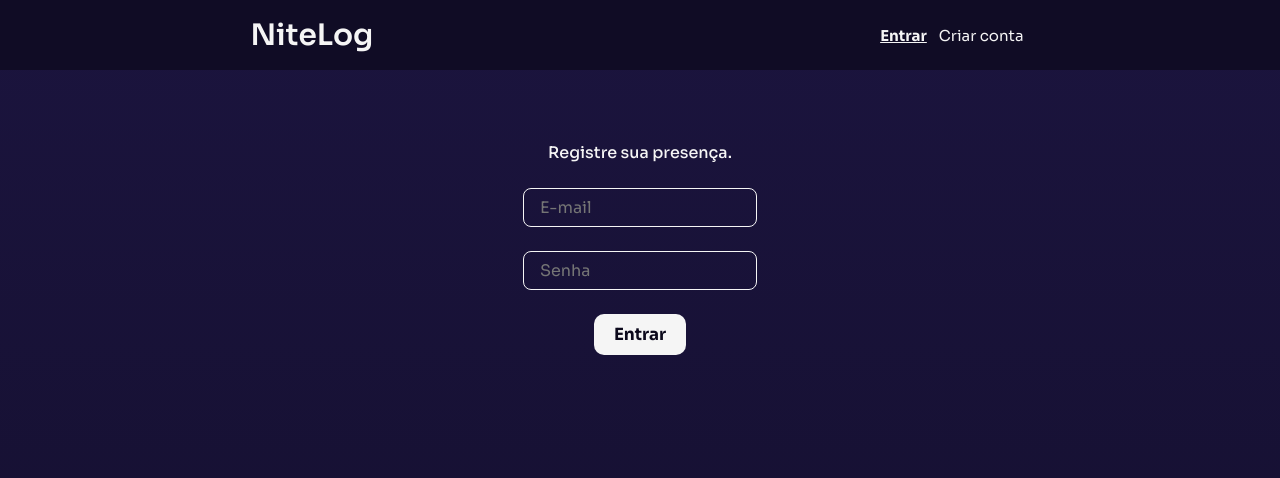
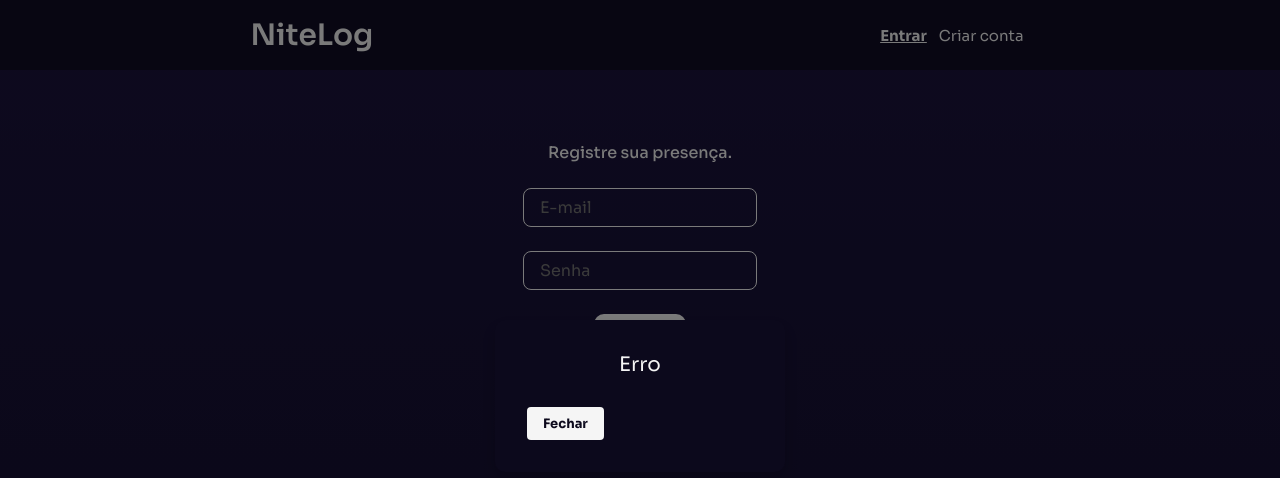
Before and after one commit to Filipe-Santos17/nite-log, a React (Create React App) app: page /auth in a window 1280 px wide. Shown: the top 478 px of the page. Built offline with nearby package versions, Linux system fonts and the light colour scheme.

Commit message:
Added ErrorModal Removed all alerts, since Apple doesn't have it on their browser, Updated dropdown components to close when user clicks outside

```diff
--- a/src/modules/attendance-schedule/components/ScheduleTable/ScheduleTable.tsx
+++ b/src/modules/attendance-schedule/components/ScheduleTable/ScheduleTable.tsx
@@ -15,6 +15,7 @@ import { scheduleReducer } from "./schedule-reducer/scheduleReducer";
 import {DayOfWeek} from "../../../core/types/DayOfWeek";
 import Loading from "../../../core/components/loading/Loading";
 import ScheduleLineHead from "./schedule-line/ScheduleLineHead";
+import RemoveScheduleModal from "./remove-schedule-modal/RemoveScheduleModal";
 
 const addIcon = require("../../assets/icons/add.png");
 
@@ -38,6 +39,8 @@ const createNewSchedule = (scheduleList: ISchedule[]): ISchedule => {
 
 const ScheduleTable = () => {
     const [isUpdating, setIsUpdating] = useState(false);
+    const [isModalOpen, setIsModalOpen] = useState(false);
+    const [dayToRemove, setDayToRemove] = useState<number | undefined>();
 
     const {
         globalUser,
@@ -70,6 +73,11 @@ const ScheduleTable = () => {
     }
 
     const handleRemoveSchedule = (dayOfWeek: number) => {
+        setDayToRemove(dayOfWeek);
+        setIsModalOpen(true)
+    }
+
+    const removeSchedule = (dayOfWeek: number) => {
         const scheduleToRemove = (scheduleList as ISchedule[]).find(s => s.dayOfWeek === dayOfWeek);
         if (scheduleToRemove) {
             dispatch({type: "REMOVE", payload: scheduleToRemove});
@@ -123,6 +131,13 @@ const ScheduleTable = () => {
             />
 
             {isUpdating && <Loading />}
+            {isModalOpen &&
+                <RemoveScheduleModal
+                    setIsModalOpen={setIsModalOpen}
+                    dayOfWeek={dayToRemove}
+                    removeSchedule={removeSchedule}
+                />
+            }
         </Card>
     );
 };
--- a/src/modules/attendance-schedule/components/ScheduleTable/dropdown/HoursDropdown.tsx
+++ b/src/modules/attendance-schedule/components/ScheduleTable/dropdown/HoursDropdown.tsx
@@ -2,6 +2,7 @@ import React, {useState} from "react";
 
 import "./DropdownStyles.css";
 import {generateHours} from "../../../utils/utils";
+import useClickOutside from "../../../hooks/use-click-outside/useClickOutside";
 
 const hours = generateHours(7, 22, 30);
 
@@ -13,6 +14,7 @@ type HoursDropdownProps = {
 
 const HoursDropdown = ({hoursValidFrom, selectedHour, onChange}: HoursDropdownProps) => {
     const [isOpen, setIsOpen] = useState(false);
+    const dropdownRef = React.useRef<HTMLDivElement | null>(null);
 
     const toggleDropdown = () => setIsOpen(!isOpen);
 
@@ -21,10 +23,12 @@ const HoursDropdown = ({hoursValidFrom, selectedHour, onChange}: HoursDropdownPr
         onChange(hour);
     }
 
+    useClickOutside(dropdownRef, () => setIsOpen(false));
+
     const validHours = hoursValidFrom ? hours.filter((hour) => hour > hoursValidFrom) : hours;
 
     return (
-        <div className="dropdown-container">
+        <div className="dropdown-container" ref={dropdownRef}>
             <div className="dropdown-header" onClick={toggleDropdown}>
                 {selectedHour || validHours[0]}
             </div>
--- /dev/null
+++ b/src/modules/attendance-schedule/components/ScheduleTable/remove-schedule-modal/RemoveScheduleModal.tsx
@@ -0,0 +1,49 @@
+import React from "react";
+import ModalBox from "../../../../core/components/modal/ModalBox";
+import FilledButton from "../../../../core/components/filled-btn/FilledButton";
+
+import "../../end-attendance-modal/EndAttendanceModal.css";
+
+type RemoveScheduleModalProps = {
+    setIsModalOpen: (isOpen: boolean) => void;
+    dayOfWeek: number | undefined;
+    removeSchedule: (dayOfWeek: number) => void;
+}
+
+const RemoveScheduleModal = ({setIsModalOpen, dayOfWeek, removeSchedule}: RemoveScheduleModalProps) => {
+    const closeModal = (e: React.MouseEvent<HTMLDivElement>) => {
+        if (e.target instanceof HTMLDivElement && e.target.classList.contains('modal-box')) {
+            setIsModalOpen(false);
+        }
+    }
+
+    const onRemove = () => {
+        if (dayOfWeek !== undefined) {
+            removeSchedule(dayOfWeek);
+            setIsModalOpen(false);
+        }
+    }
+
+    return (
+        <ModalBox onClick={closeModal}>
+            <div className="input-modal">
+                <span className="modal-title">Remover horário</span>
+                <p>Tem certeza que deseja remover o horário?</p>
+                <div className="btn-area">
+                    <FilledButton
+                        title="Cancelar"
+                        className="cancel-btn"
+                        onClick={() => setIsModalOpen(false)}
+                    />
+                    <FilledButton
+                        title="Remover"
+                        className="confirm-btn"
+                        onClick={onRemove}
+                    />
+                </div>
+            </div>
+        </ModalBox>
+    );
+};
+
+export default RemoveScheduleModal;
--- a/src/modules/attendance-schedule/components/ScheduleTable/schedule-line/ScheduleLine.tsx
+++ b/src/modules/attendance-schedule/components/ScheduleTable/schedule-line/ScheduleLine.tsx
@@ -14,14 +14,12 @@ type ScheduleLineProps = {
     schedule: ISchedule,
     scheduleList: ISchedule[],
     onChange: (schedule: ISchedule, dayOfWeek: DayOfWeek) => void,
-    onRemove: (schedule: ISchedule) => void
+    onRemove: () => void
 }
 
 const ScheduleLine = ({schedule, scheduleList, onChange, onRemove}: ScheduleLineProps) => {
     const handleRemove = () => {
-        if (window.confirm("Tem certeza que deseja remover este horário?")) {
-            onRemove(schedule);
-        }
+        onRemove();
     }
 
     return (
--- /dev/null
+++ b/src/modules/attendance-schedule/hooks/use-click-outside/useClickOutside.ts
@@ -0,0 +1,18 @@
+import React, { useEffect } from 'react';
+
+function useClickOutside(ref: React.RefObject<HTMLElement>, callback: () => void) {
+    useEffect(() => {
+        const handleClickOutside = (event: MouseEvent) => {
+            if (ref.current && !ref.current.contains(event.target as Node)) {
+                callback();
+            }
+        }
+
+        document.addEventListener("mousedown", handleClickOutside);
+        return () => {
+            document.removeEventListener("mousedown", handleClickOutside);
+        }
+    }, [ref, callback]);
+}
+
+export default useClickOutside;
--- /dev/null
+++ b/src/modules/user-auth/components/error-modal/ErrorModal.css
@@ -0,0 +1,31 @@
+.modal {
+    display: flex;
+    flex-direction: column;
+    justify-content: center;
+    align-items: center;
+    padding: 12px;
+    color: var(--text-color);
+}
+
+.modal-title {
+    font-size: 1.25rem;
+}
+
+.modal > p {
+    font-size: 14px;
+    margin-bottom: 16px;
+}
+
+.btn-area {
+    display: flex;
+    justify-content: center;
+    width: 100%;
+}
+
+.btn {
+    font-size: 13px;
+    padding: 8px 16px;
+    border: none;
+    border-radius: 4px;
+    cursor: pointer;
+}
--- /dev/null
+++ b/src/modules/user-auth/components/error-modal/ErrorModal.tsx
@@ -0,0 +1,40 @@
+import React from "react";
+import ModalBox from "../../../core/components/modal/ModalBox";
+import FilledButton from "../../../core/components/filled-btn/FilledButton";
+
+import "./ErrorModal.css";
+
+type ErrorModalProps = {
+    setIsModalOpen: (isOpen: boolean) => void;
+    error: string | undefined;
+}
+
+const ErrorModal = ({setIsModalOpen, error}: ErrorModalProps) => {
+    const closeModal = (e: React.MouseEvent<HTMLDivElement>) => {
+        if (e.target instanceof HTMLDivElement && e.target.classList.contains('modal-box')) {
+            setIsModalOpen(false);
+        }
+    }
+
+    const onClose = () => {
+        setIsModalOpen(false);
+    }
+
+    return (
+        <ModalBox onClick={closeModal}>
+            <div className="modal">
+                <span className="modal-title">Erro</span>
+                <p>{error}</p>
+                <div className="btn-area">
+                    <FilledButton
+                        title="Fechar"
+                        className="btn"
+                        onClick={onClose}
+                    />
+                </div>
+            </div>
+        </ModalBox>
+    );
+};
+
+export default ErrorModal;
--- a/src/modules/user-auth/components/login-signup/LoginPage.tsx
+++ b/src/modules/user-auth/components/login-signup/LoginPage.tsx
@@ -10,6 +10,7 @@ import PasswordInput from "../../../core/components/custom-input/PasswordInput";
 import FilledButton from "../../../core/components/filled-btn/FilledButton";
 import Loading from "../../../core/components/loading/Loading";
 import {checkValues} from "../../../core/utils/utils";
+import ErrorModal from "../error-modal/ErrorModal";
 
 type FormValues = {
     email: string;
@@ -23,10 +24,13 @@ const LoginPage = () => {
     const {
         isLoading,
         user,
+        error,
         logUserIn
     } = useAuth()
 
     const [isError, setIsError] = useState(false);
+    const [loginError, setLoginError] = useState<string | undefined>("");
+    const [isModalOpen, setIsModalOpen] = useState(false);
     const [formValues, setFormValues] = useState<FormValues>({
         email: '',
         password: ''
@@ -57,6 +61,13 @@ const LoginPage = () => {
         // eslint-disable-next-line
     }, [user])
 
+    useEffect(() => {
+        if (error !== "" || error !== undefined) {
+            setLoginError(error);
+            setIsModalOpen(true);
+        }
+    }, [error])
+
     return (
         <form onSubmit={submitHandler}>
             {isError &&
@@ -78,6 +89,12 @@ const LoginPage = () => {
             />
 
             {isLoading && <Loading />}
+            {isModalOpen &&
+                <ErrorModal
+                    setIsModalOpen={setIsModalOpen}
+                    error={loginError}
+                />
+            }
         </form>
     );
 };
--- a/src/modules/user-auth/components/login-signup/SignupPage.tsx
+++ b/src/modules/user-auth/components/login-signup/SignupPage.tsx
@@ -10,6 +10,7 @@ import Loading from "../../../core/components/loading/Loading";
 import {checkValues} from "../../../core/utils/utils";
 import {UserContextType} from "../../../core/types/User";
 import {UserContext} from "../../../core/context/userContext";
+import ErrorModal from "../error-modal/ErrorModal";
 
 type FormValues = {
     username: string;
@@ -24,10 +25,13 @@ const SignupPage = () => {
     const {
         isLoading,
         user,
+        error,
         createUser
     } = useAuth();
 
     const [isError, setIsError] = useState(false);
+    const [signupError, setSignupError] = useState<string | undefined>("");
+    const [isModalOpen, setIsModalOpen] = useState(false);
     const [formValues, setFormValues] = useState<FormValues>({
         username: '',
         email: '',
@@ -64,6 +68,13 @@ const SignupPage = () => {
         // eslint-disable-next-line
     }, [user]);
 
+    useEffect(() => {
+        if (error !== "" || error !== undefined) {
+            setSignupError(error);
+            setIsModalOpen(true);
+        }
+    }, [error]);
+
     return (
         <form onSubmit={submitHandler}>
             {isError &&
@@ -90,6 +101,12 @@ const SignupPage = () => {
             />
 
             {isLoading && <Loading />}
+            {isModalOpen &&
+                <ErrorModal
+                    setIsModalOpen={setIsModalOpen}
+                    error={signupError}
+                />
+            }
         </form>
     );
 };
```
Also changed, not shown: src/modules/attendance-schedule/components/ScheduleTable/dropdown/WeekDaysDropdown.tsx (+6 -2 lines), src/modules/user-auth/hooks/auth/useAuth.ts (+13 -11 lines).
